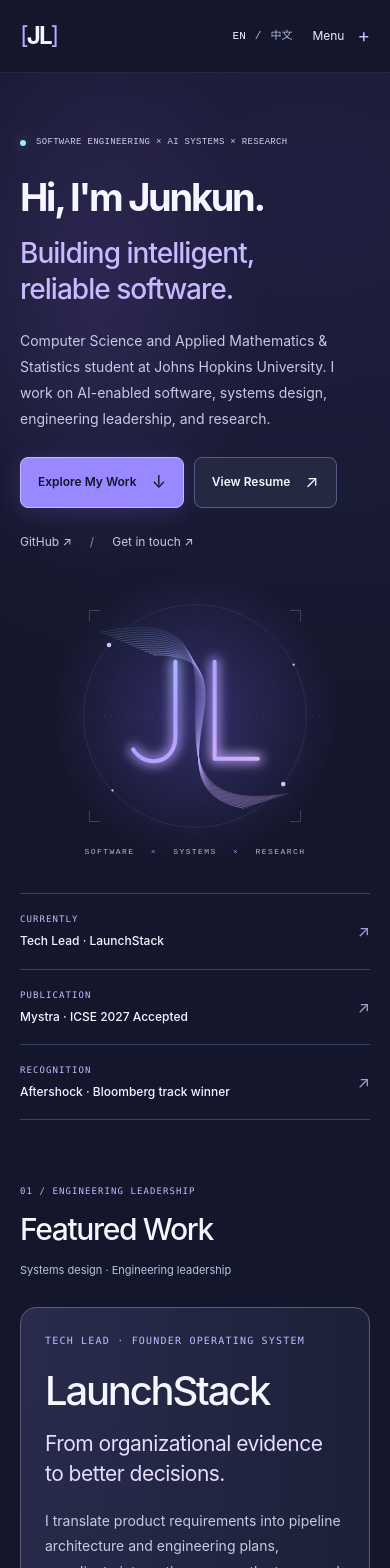
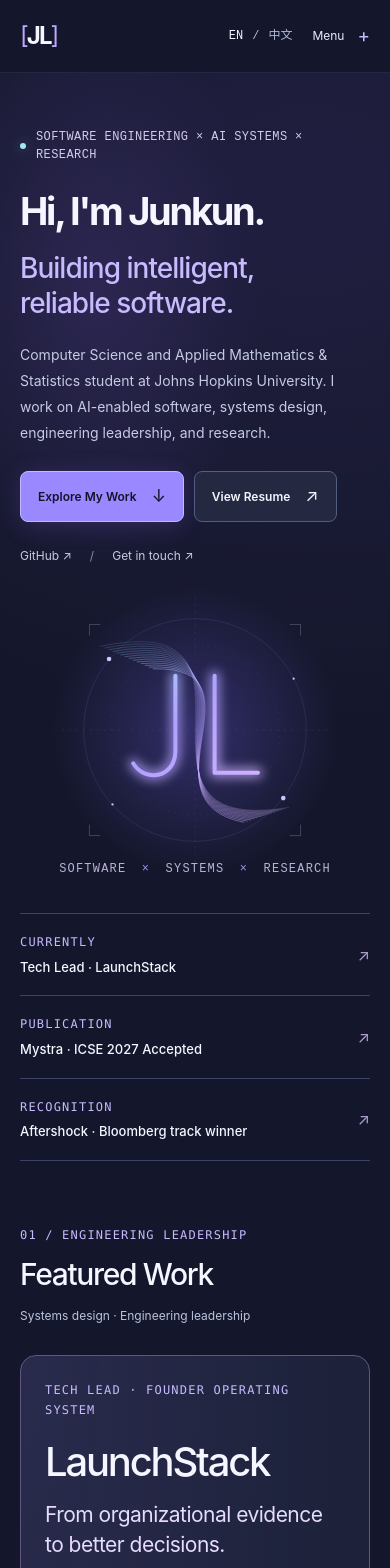
Before and after one commit to EricLiu2795/Personal-Website, a Next.js app: page / in a window 390 px wide. Shown: the top 1568 px of the page. Built offline with nearby package versions, Linux system fonts and the light colour scheme.

Commit message:
Improve small label and metadata readability

```diff
--- a/app/globals.css
+++ b/app/globals.css
@@ -86,9 +86,9 @@ svg {
 }
 .eyebrow {
   font-family: ui-monospace, SFMono-Regular, Consolas, monospace;
-  font-size: 10px;
+  font-size: 13px;
   font-weight: 500;
-  letter-spacing: 0.12em;
+  letter-spacing: 0.1em;
   line-height: 1.7;
   text-transform: uppercase;
   color: var(--ember);
@@ -165,7 +165,7 @@ svg {
   gap: 9px;
   align-items: center;
   font-family: ui-monospace, monospace;
-  font-size: 11px;
+  font-size: 12px;
   color: #b1bad6;
 }
 .language-switcher a {
@@ -222,7 +222,7 @@ svg {
   gap: 10px;
   font-family: ui-monospace, monospace;
   color: #d2cce9;
-  font-size: 10px;
+  font-size: 12px;
   letter-spacing: 0.08em;
   text-transform: uppercase;
   margin-bottom: 30px;
@@ -311,7 +311,7 @@ svg {
   margin-left: auto;
   color: #b3bdd8;
   font-family: ui-monospace, monospace;
-  font-size: 10px;
+  font-size: 13px;
 }
 .hero-art {
   position: relative;
@@ -325,7 +325,7 @@ svg {
 }
 .art-caption {
   font-family: ui-monospace, monospace;
-  font-size: 9px;
+  font-size: 12px;
   text-align: center;
   letter-spacing: 0.18em;
   color: #b9b2d6;
@@ -356,7 +356,7 @@ svg {
   border-right: 0;
 }
 .highlights strong {
-  font-size: 13px;
+  font-size: 14px;
   line-height: 1.6;
   font-weight: 500;
 }
@@ -431,7 +431,7 @@ svg {
 }
 .feature-introduction > .eyebrow,
 .spotlight-story > .eyebrow {
-  font-size: 11px;
+  font-size: 12px;
 }
 .feature-introduction h3 {
   font-size: clamp(40px, 4.2vw, 58px);
@@ -493,7 +493,7 @@ svg {
   border-right: 1px solid #6d5f86;
 }
 .effort-heading .eyebrow {
-  font-size: 10px;
+  font-size: 12px;
   letter-spacing: 0.08em;
   color: #cfc4e6;
 }
@@ -582,7 +582,7 @@ svg {
   border-radius: 5px;
   padding: 6px 4px;
   text-align: center;
-  font-size: 11px;
+  font-size: 12px;
   line-height: 1.4;
   color: #d4d8ef;
   background: #262b45;
@@ -615,7 +615,7 @@ svg {
   color: #efeaff;
 }
 .architecture-heading > span {
-  font-size: 10px;
+  font-size: 12px;
   color: #c6bbdf;
   text-align: right;
 }
@@ -665,7 +665,7 @@ svg {
   border-style: dashed;
 }
 .architecture-maturity {
-  font-size: 11px;
+  font-size: 12px;
   line-height: 1.5;
   color: #beb5d7;
   margin-top: 10px;
@@ -694,7 +694,7 @@ svg {
   border-left: 2px solid var(--cyan);
 }
 .spotlight-award .eyebrow {
-  font-size: 11px;
+  font-size: 12px;
   color: #aaebf2;
 }
 .spotlight-award > p:last-child {
@@ -917,7 +917,7 @@ summary::-webkit-details-marker {
   margin-bottom: 16px;
 }
 .research-top .eyebrow {
-  font-size: 11px;
+  font-size: 12px;
   color: #c2bdd8;
 }
 .research-card h3 {
@@ -980,7 +980,7 @@ summary::-webkit-details-marker {
 .date-label {
   display: block;
   font-family: ui-monospace, monospace;
-  font-size: 10px;
+  font-size: 12px;
   color: #bac4df;
   line-height: 1.9;
   margin-top: 14px;
@@ -1075,7 +1075,7 @@ summary::-webkit-details-marker {
 }
 .skills-list h3 {
   font-family: ui-monospace, monospace;
-  font-size: 10px;
+  font-size: 12px;
   font-weight: 500;
   color: #d2bfff;
   text-transform: uppercase;
@@ -1133,7 +1133,7 @@ summary::-webkit-details-marker {
   padding-block: 24px 30px;
   margin-top: 65px;
   font-family: ui-monospace, monospace;
-  font-size: 9px;
+  font-size: 12px;
   color: #b4bed8;
   letter-spacing: 0.04em;
 }
@@ -1272,7 +1272,7 @@ html[lang="zh-CN"] .eyebrow {
     min-height: auto;
   }
   .hero-kicker {
-    font-size: 9px;
+    font-size: 12px;
     margin-bottom: 26px;
     letter-spacing: 0.035em;
   }
@@ -1310,8 +1310,12 @@ html[lang="zh-CN"] .eyebrow {
     margin-top: 0;
   }
   .art-caption {
-    font-size: 8px;
+    font-size: 12px;
+    letter-spacing: 0.1em;
     margin-top: -20px;
+  }
+  .art-caption span {
+    margin-inline: 7px;
   }
   .highlights {
     grid-template-columns: 1fr;
@@ -1329,7 +1333,7 @@ html[lang="zh-CN"] .eyebrow {
     border-bottom: 0;
   }
   .highlights strong {
-    font-size: 12px;
+    font-size: 13px;
   }
   .section-space {
     padding-block: 64px;
@@ -1347,7 +1351,7 @@ html[lang="zh-CN"] .eyebrow {
     text-align: left;
     margin-top: 12px;
     max-width: 100%;
-    font-size: 11px;
+    font-size: 12px;
   }
   .research-grid {
     grid-template-columns: 1fr;
@@ -1381,14 +1385,14 @@ html[lang="zh-CN"] .eyebrow {
     padding: 24px;
   }
   .eyebrow {
-    font-size: 9px;
+    font-size: 12px;
   }
   .secondary-project summary > span:first-child {
     display: grid;
     gap: 6px;
   }
   .secondary-project summary .eyebrow {
-    font-size: 8px;
+    font-size: 12px;
   }
   .secondary-columns {
     grid-template-columns: 1fr;
@@ -1440,7 +1444,7 @@ html[lang="zh-CN"] .eyebrow {
   .footer-meta {
     flex-direction: column;
     gap: 9px;
-    font-size: 8px;
+    font-size: 12px;
     margin-top: 40px;
   }
   html[lang="zh-CN"] .hero h1 {
@@ -1548,7 +1552,7 @@ html[lang="zh-CN"] .eyebrow {
   }
   .feature-introduction > .eyebrow,
   .spotlight-story > .eyebrow {
-    font-size: 10px;
+    font-size: 12px;
   }
   .feature-introduction h3 {
     font-size: 40px;
@@ -1575,7 +1579,7 @@ html[lang="zh-CN"] .eyebrow {
     font-size: 22px;
   }
   .effort-heading .eyebrow {
-    font-size: 9px;
+    font-size: 12px;
   }
   .spotlight-evidence,
   .spotlight-story {
@@ -1595,7 +1599,7 @@ html[lang="zh-CN"] .eyebrow {
     align-self: stretch;
   }
   .spotlight-award .eyebrow {
-    font-size: 10px;
+    font-size: 12px;
   }
   .spotlight-facts {
     gap: 16px;
```
